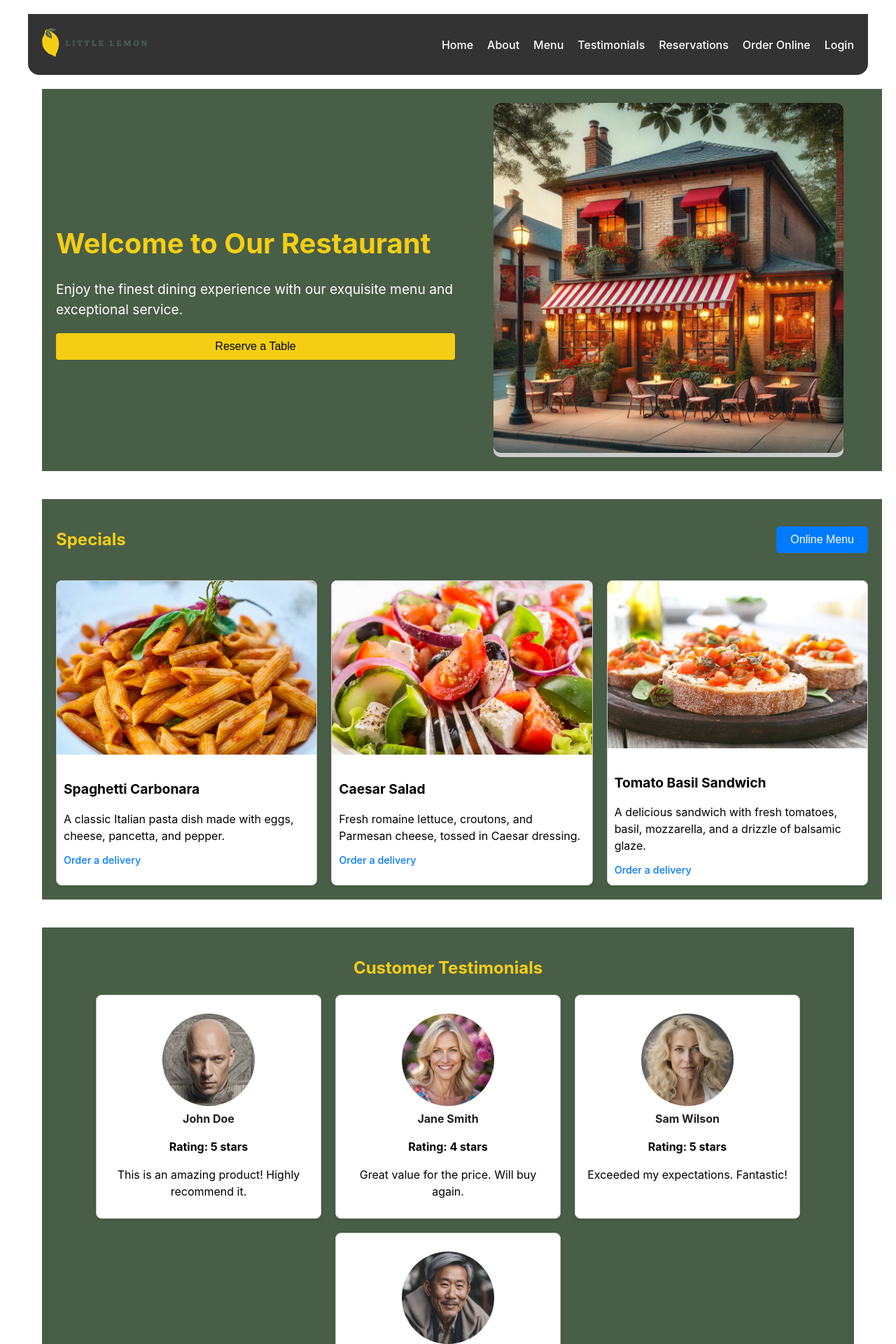
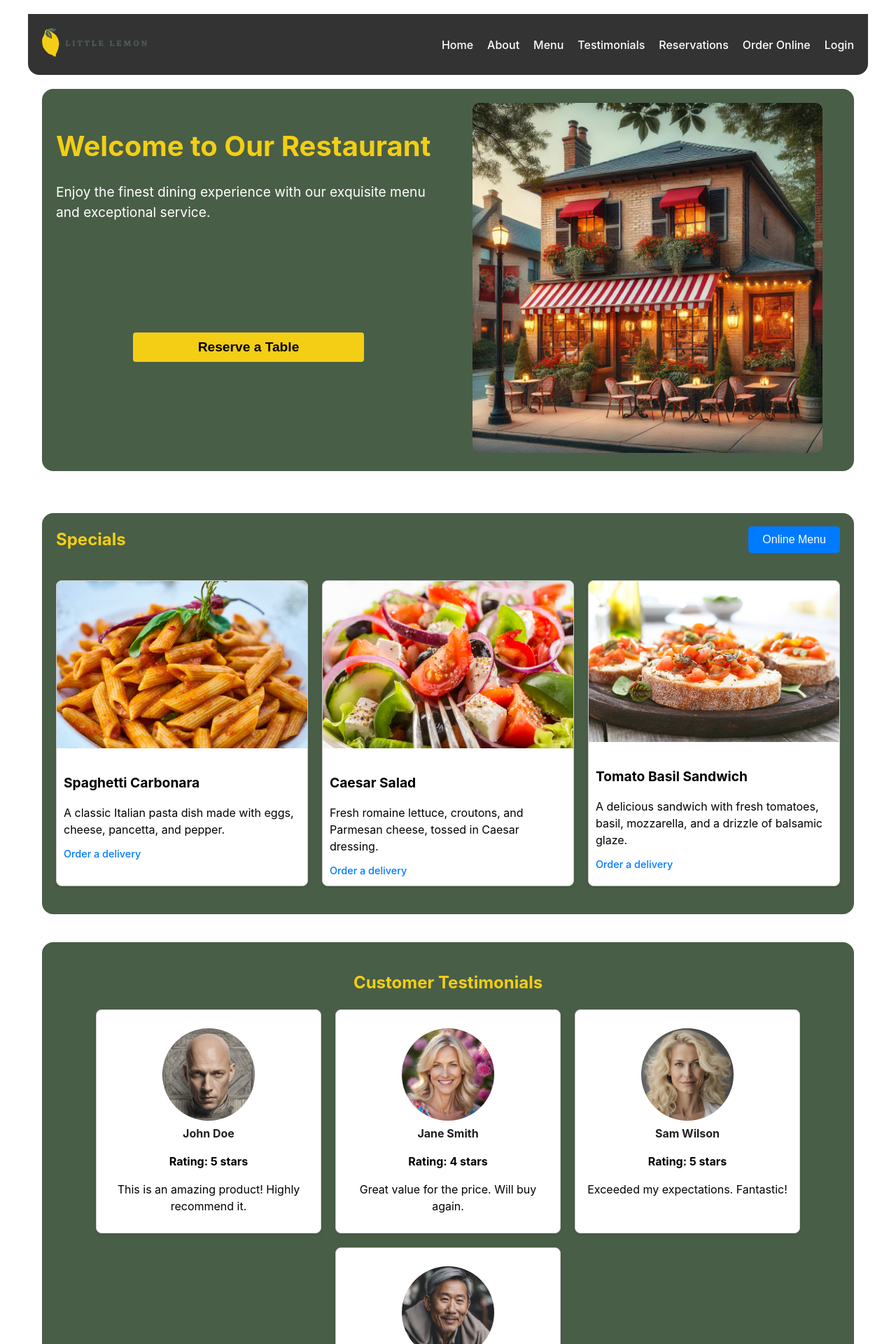
Before and after one commit to Kdev19/cap-project, a React (Vite) app: page / in a window 1280 px wide. Shown: the top 1920 px of the page at 70% size. Built offline with nearby package versions, Linux system fonts and the light colour scheme.

Commit message:
CSS decently fixed

```diff
--- a/src/components/About.css
+++ b/src/components/About.css
@@ -2,13 +2,16 @@
     display: flex;
     justify-content: space-between;
     align-items: center;
-    padding: 20px;
+    padding: 0px;
     background-color: #495E47; /* Updated background color */
+    margin-top: 40px;
+    border-radius: 16px;
 }
 
 .about-left {
     flex: 1;
     padding-right: 20px;
+    margin: 20px;
 }
 
 .about-left h1 {
@@ -27,6 +30,7 @@
     display: flex;
     justify-content: center;
     align-items: center;
+    margin: 20px;
 }
 
 .about-image {
--- a/src/components/BookingPage.css
+++ b/src/components/BookingPage.css
@@ -4,6 +4,7 @@
     align-items: center;
     padding: 20px;
     background-color: #495E47; /* Updated background color */
+    border-radius: 16px;
 }
 
 .booking-page h1 {
--- a/src/components/Footer.css
+++ b/src/components/Footer.css
@@ -5,6 +5,8 @@
     padding: 20px;
     background-color: #333;
     color: white;
+    border-top-left-radius: 16px;
+    border-top-right-radius: 16px;
 }
 
 .footer-logo img {
--- a/src/components/Herosection.css
+++ b/src/components/Herosection.css
@@ -1,17 +1,19 @@
 .hero-section {
     display: flex;
     justify-content: center;
-    align-items: center;
-    padding: 20px;
+    align-items: flex-start; /* Align items to the start (top) */
+    padding: 0px;
     background-color: #495E47; /* Updated background color */
+    border-radius: 16px;
 }
 
 .hero-content {
     display: flex;
     flex-direction: row;
-    align-items: center;
+    align-items: flex-start; /* Align items to the start (top) */
     max-width: 1200px;
     width: 100%;
+    margin: 20px; /* Add margin to create space around the content */
 }
 
 .hero-left {
@@ -19,13 +21,14 @@
     padding-right: 20px;
     display: flex;
     flex-direction: column;
-    justify-content: center;
+    justify-content: flex-start; /* Align items to the start (top) */
 }
 
 .hero-title {
     font-size: 2.5rem;
     margin-bottom: 10px;
     color: #F4CE14; /* Updated header text color */
+    align-self: flex-start; /* Align the title to the start (left) */
 }
 
 .hero-description {
@@ -36,17 +39,22 @@
 
 .hero-button {
     padding: 10px 20px;
-    font-size: 1rem;
+    font-size: 1.2rem; /* Slightly bigger font size */
+    font-weight: bold; /* Make the text bold */
     color: black;
     background-color: #f4ce14;
     border: none;
     border-radius: 4px;
     cursor: pointer;
     transition: background-color 0.3s;
+    margin-top: 25%; /* Move the button to the lower half */
+    width: 60%; /* Reduce the width by 40% */
+    align-self: center; /* Center the button */
 }
 
 .hero-button:hover {
     background-color: #0056b3;
+    color: white; /* Change text color on hover */
 }
 
 .hero-right {
@@ -61,7 +69,6 @@
     height: auto;
     max-width: 500px;
     border-radius: 10px;
-    background-color: #ccc; /* Placeholder for image */
 }
 
 .hero-image {
--- a/src/components/Highlights.css
+++ b/src/components/Highlights.css
@@ -1,13 +1,14 @@
 .highlights-container {
-    padding: 20px;
+    padding-bottom: 20px;
     background-color: #495E47; /* Updated background color */
+    border-radius: 16px;
 }
 
 .header {
     display: flex;
     justify-content: space-between;
     align-items: center;
-    margin-bottom: 20px;
+    margin: 20px;
 }
 
 .header h2 {
@@ -33,6 +34,7 @@
 .cards-container {
     display: flex;
     gap: 20px;
+    margin: 20px;
 }
 
 .card {
--- a/src/components/Testimonials.css
+++ b/src/components/Testimonials.css
@@ -1,6 +1,7 @@
 .testimonials-section {
     padding: 20px;
     background-color: #495E47; /* Updated background color */
+    border-radius: 16px;
 }
 
 .testimonials-section header {
```
